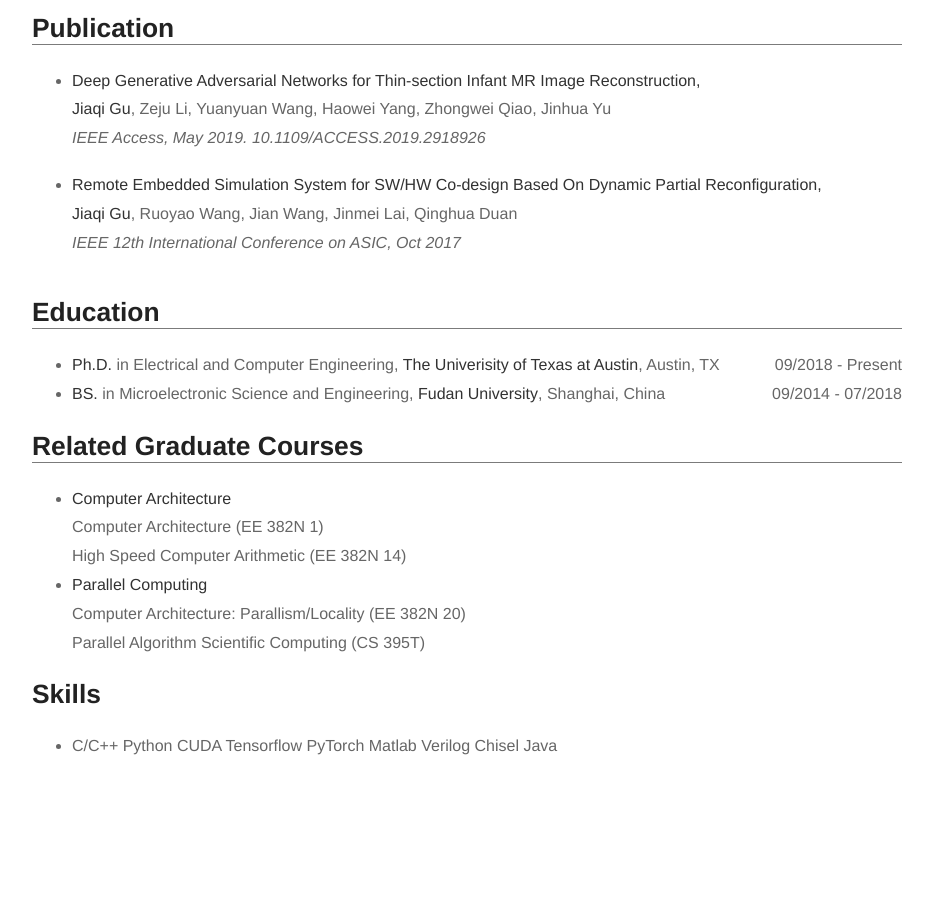
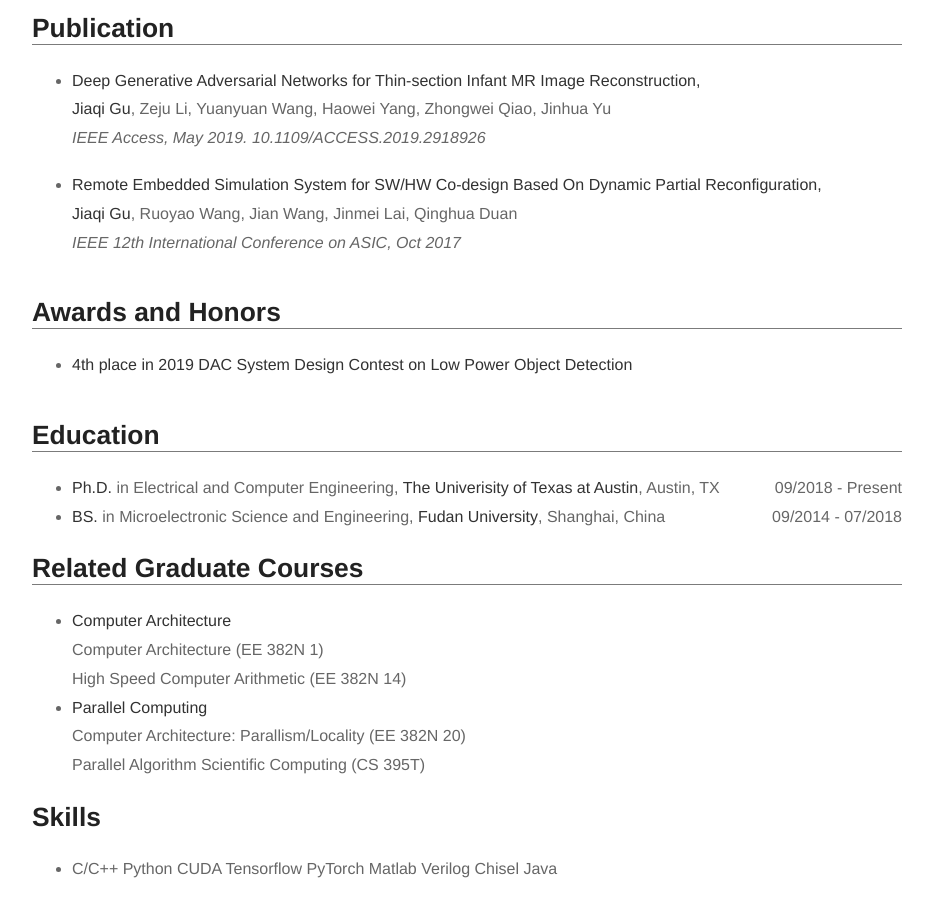
Before and after one commit to JeremieMelo/Resume, a Jekyll site: the page built from about.md, in a window 1280 px wide and 900 px high, scrolled down 1139 px. Shown: the whole window, without its empty margins (173-1106 px from the left). Built offline with Jekyll 4.4.1, drawn with Linux system fonts in a browser that asks for light colours; before the commit the page ends 1916 px from its top, so only the background shows below that.

Commit message:
2019 dac contest experience

```diff
--- a/about.md
+++ b/about.md
@@ -71,6 +71,13 @@ layout: page
 
 </ul>
 
+<h2>Awards and Honors<hr></h2>
+<ul>
+    <li>
+    <b>4th place in 2019 DAC System Design Contest on Low Power Object Detection</b>
+    </li><br>
+</ul>
+
 
 <h2>Education<hr></h2>
 <ul>
```
